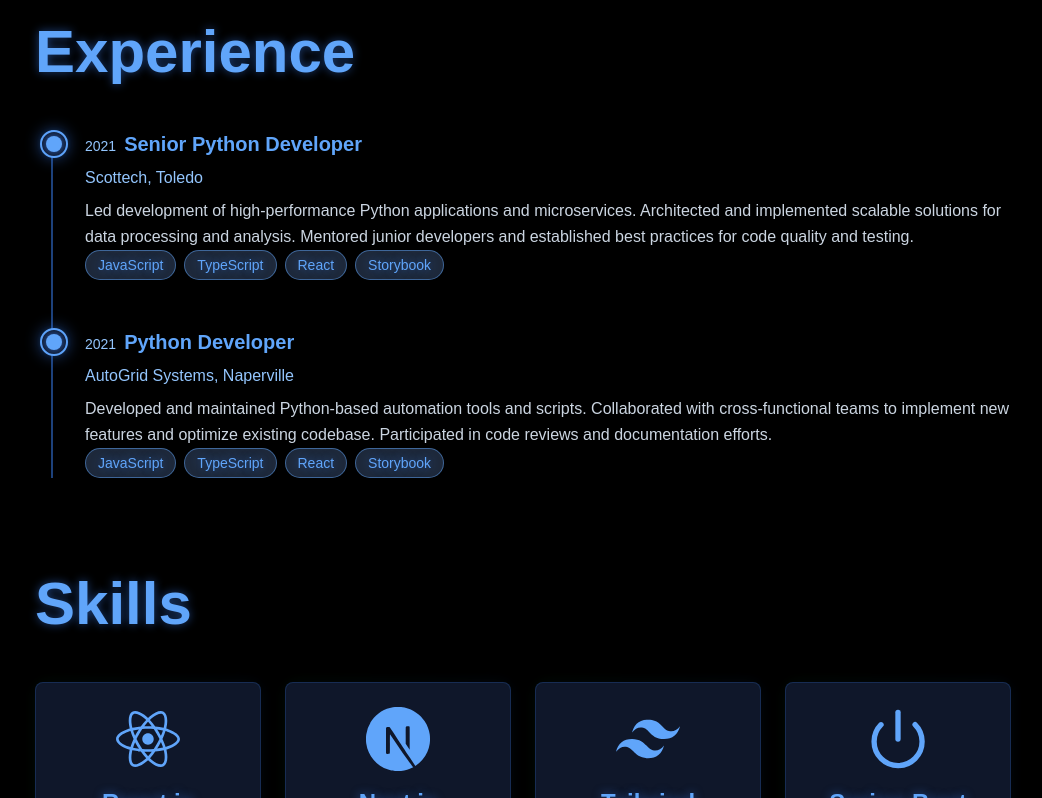
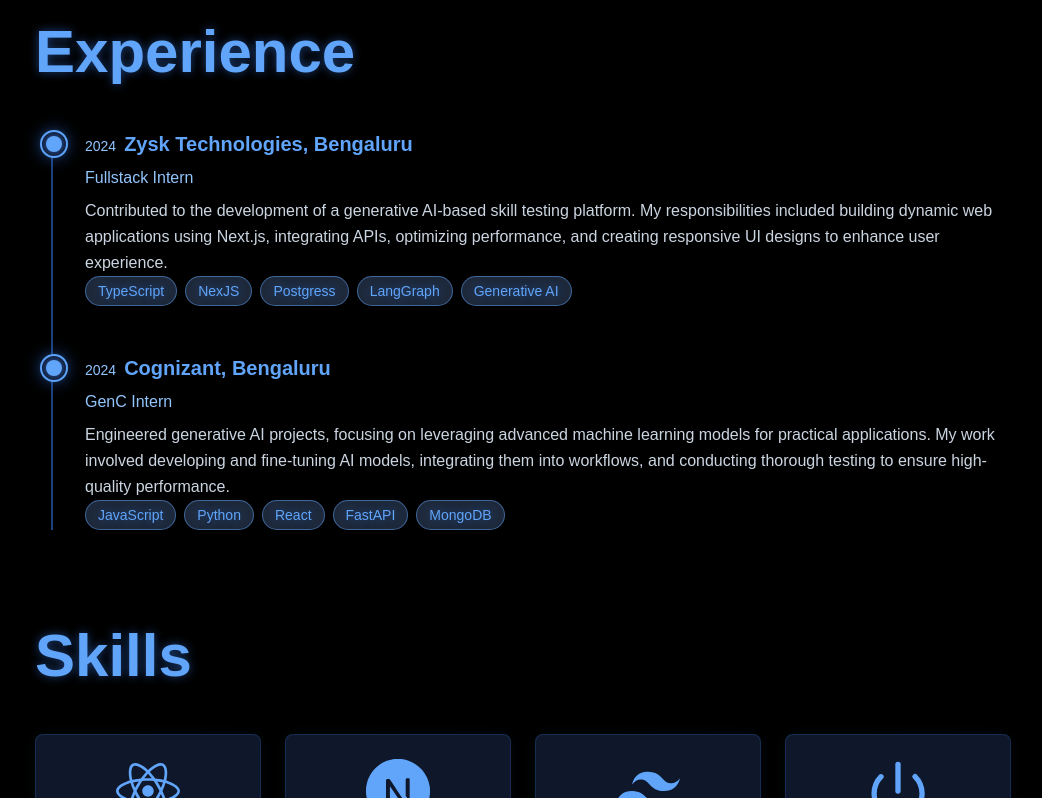
Before and after one commit to ayaankum/portfolio, a Next.js app: page / in a window 1280 px wide. Shown: the part 802-1600 px from the top of the page, without its empty margins (117-1159 px from the left). Built offline with nearby package versions, Linux system fonts and the light colour scheme.

Commit message:
feat: update ContactForm styling, modify Experience component details, and enhance Hero section with resume link

```diff
--- a/components/Contact.tsx
+++ b/components/Contact.tsx
@@ -24,20 +24,19 @@
 
 
   return (
-    <div className="max-w-5xl mx-auto p-6 rounded-lg shadow-lg">
+    <div className="max-w-5xl mx-auto p-6 rounded-lg shadow-lg contact">
         <h2 className="text-6xl font-bold mb-12 text-blue-400 [text-shadow:_0_0_10px_rgb(59_130_246_/_50%)]">
         Contact
       </h2>
       <form action="mailto:ayaanrk132@gmail.com" className="space-y-6">
 
         <div className="space-y-2">
-          <label htmlFor="message" className="block text-sm font-medium text-gray-700">Message</label>
           <textarea
             id="message"
             {...register('message')}
             placeholder="Your message"
             rows={6}
-            className={`w-full p-3 bg-transparent border rounded-md ${errors.message ? 'border-red-500' : ' border-blue-400'} focus:outline-none focus:ring-2 focus:ring-blue-500`}
+            className={`w-full p-3 text-white bg-transparent border rounded-md ${errors.message ? 'border-red-500' : ' border-blue-400'} focus:outline-none focus:ring-2 focus:ring-blue-500`}
           />
           {errors.message && <p className="text-sm text-red-500 mt-1">{errors.message.message}</p>}
         </div>
--- a/components/Experience.tsx
+++ b/components/Experience.tsx
@@ -11,27 +11,29 @@
               <div className="w-4 h-4 bg-blue-400 rounded-full [box-shadow:_0_0_8px_rgb(59_130_246_/_80%)]" />
             </div>
             <div className="flex items-baseline gap-2 mb-2">
-              <span className="text-sm text-blue-300 font-medium">2021</span>
-              <h3 className="text-xl font-semibold text-blue-400">Senior Python Developer</h3>
+              <span className="text-sm text-blue-300 font-medium">2024</span>
+              <h3 className="text-xl font-semibold text-blue-400">Zysk Technologies, Bengaluru</h3>
             </div>
-            <div className="text-blue-300 font-medium mb-2">Scottech, Toledo</div>
+            <div className="text-blue-300 font-medium mb-2">Fullstack Intern</div>
             <p className="text-slate-300 leading-relaxed">
-              Led development of high-performance Python applications and microservices. Architected and implemented scalable
-              solutions for data processing and analysis. Mentored junior developers and established best practices for code
-              quality and testing.
+            Contributed to the development of a generative AI-based skill testing platform. My responsibilities included building dynamic web applications using Next.js, integrating APIs, optimizing performance, and creating responsive UI designs to enhance user experience.
             </p>
             <div className="flex flex-wrap gap-2">
-            <span className="px-3 py-1 text-sm rounded-full bg-slate-800 text-blue-400 border border-blue-400/50 [text-shadow:_0_0_10px_rgb(59_130_246_/_50%)]">
-              JavaScript
-            </span>
+
             <span className="px-3 py-1 text-sm rounded-full bg-slate-800 text-blue-400 border border-blue-400/50 [text-shadow:_0_0_10px_rgb(59_130_246_/_50%)]">
               TypeScript
             </span>
             <span className="px-3 py-1 text-sm rounded-full bg-slate-800 text-blue-400 border border-blue-400/50 [text-shadow:_0_0_10px_rgb(59_130_246_/_50%)]">
-              React
+              NexJS
             </span>
             <span className="px-3 py-1 text-sm rounded-full bg-slate-800 text-blue-400 border border-blue-400/50 [text-shadow:_0_0_10px_rgb(59_130_246_/_50%)]">
-              Storybook
+              Postgress
+            </span>
+            <span className="px-3 py-1 text-sm rounded-full bg-slate-800 text-blue-400 border border-blue-400/50 [text-shadow:_0_0_10px_rgb(59_130_246_/_50%)]">
+              LangGraph
+            </span>
+            <span className="px-3 py-1 text-sm rounded-full bg-slate-800 text-blue-400 border border-blue-400/50 [text-shadow:_0_0_10px_rgb(59_130_246_/_50%)]">
+              Generative AI
             </span>
           </div>
           </div>
@@ -42,27 +44,30 @@
               <div className="w-4 h-4 bg-blue-400 rounded-full [box-shadow:_0_0_8px_rgb(59_130_246_/_80%)]" />
             </div>
             <div className="flex items-baseline gap-2 mb-2">
-              <span className="text-sm text-blue-300 font-medium">2021</span>
-              <h3 className="text-xl font-semibold text-blue-400">Python Developer</h3>
+              <span className="text-sm text-blue-300 font-medium">2024</span>
+              <h3 className="text-xl font-semibold text-blue-400">Cognizant, Bengaluru</h3>
             </div>
-            <div className="text-blue-300 font-medium mb-2">AutoGrid Systems, Naperville</div>
+            <div className="text-blue-300 font-medium mb-2">GenC Intern</div>
             <p className="text-slate-300 leading-relaxed">
-              Developed and maintained Python-based automation tools and scripts. Collaborated with cross-functional teams to
-              implement new features and optimize existing codebase. Participated in code reviews and documentation efforts.
+            Engineered generative AI projects, focusing on leveraging advanced machine learning models for practical applications. My work involved developing and fine-tuning AI models, integrating them into workflows, and conducting thorough testing to ensure high-quality performance.
             </p>
             <div className="flex flex-wrap gap-2">
             <span className="px-3 py-1 text-sm rounded-full bg-slate-800 text-blue-400 border border-blue-400/50 [text-shadow:_0_0_10px_rgb(59_130_246_/_50%)]">
               JavaScript
             </span>
             <span className="px-3 py-1 text-sm rounded-full bg-slate-800 text-blue-400 border border-blue-400/50 [text-shadow:_0_0_10px_rgb(59_130_246_/_50%)]">
-              TypeScript
+              Python
             </span>
             <span className="px-3 py-1 text-sm rounded-full bg-slate-800 text-blue-400 border border-blue-400/50 [text-shadow:_0_0_10px_rgb(59_130_246_/_50%)]">
               React
             </span>
             <span className="px-3 py-1 text-sm rounded-full bg-slate-800 text-blue-400 border border-blue-400/50 [text-shadow:_0_0_10px_rgb(59_130_246_/_50%)]">
-              Storybook
+              FastAPI
             </span>
+            <span className="px-3 py-1 text-sm rounded-full bg-slate-800 text-blue-400 border border-blue-400/50 [text-shadow:_0_0_10px_rgb(59_130_246_/_50%)]">
+              MongoDB
+            </span>
+
           </div>
           </div>
 
--- a/components/Hero.tsx
+++ b/components/Hero.tsx
@@ -106,7 +106,12 @@
             <span className="text-blue-500"> developer</span>
           </h1>
           <div className="flex gap-4">
-            <Button variant="outline">Resume</Button>
+            <Button
+              variant="outline"
+              onClick={() => window.open('https://drive.google.com/file/d/1lXEK9IBoYk2-PCQ9S5inRexX2QeSDtPQ/view?usp=sharing', '_blank')}
+            >
+              Resume
+            </Button>
             <Button variant="outline">Contact</Button>
           </div>
         </div>
```
